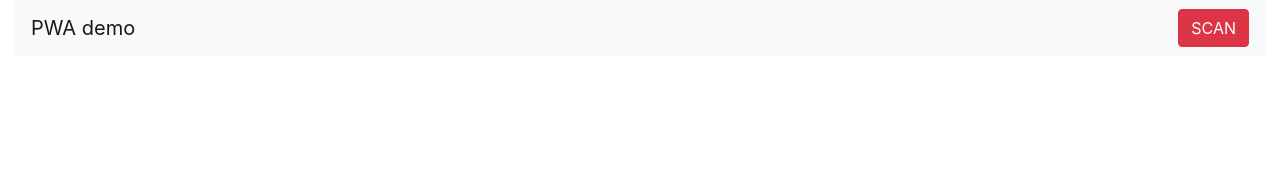
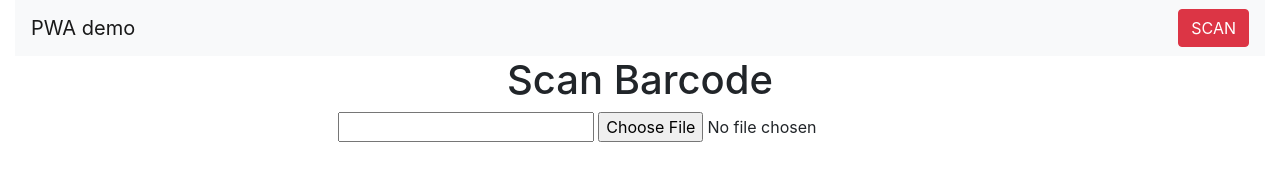
Before and after one commit to TomChoe/qrpwa, a plain HTML site: page index.html in a window 1280 px wide. Drawn offline with Linux system fonts and the light colour scheme.

Commit message:
able to store picture, now adding qr reader

```diff
--- a/index.html
+++ b/index.html
@@ -27,7 +27,14 @@
 		<main id="scanner">
 			<h1>Scan Barcode</h1>
 
-			<input type="file" accept="image/*" capture="environment" id="camera">
+			<input type=text class=qrcode-text>
+			<label class=qrcode-text-btn>
+			  <input type=file
+			         accept="image/*"
+			         capture=environment
+			         onchange="openQRCamera(this);"
+			         tabindex=-1>
+			</label>
 
 <!-- 			<video id="player" autoplay width=100% height=auto></video>
 			<button id="capture">Capture</button>
--- a/scripts/main.js
+++ b/scripts/main.js
@@ -17,7 +17,7 @@ const convertKey = (base64String) => {
   return outputArray;
 };
 
-document.getElementById("scanner").style.display = "none";
+// document.getElementById("scanner").style.display = "none";
 
 document.querySelector('.scan').addEventListener('click', () => {
 	scanner();
@@ -247,26 +247,26 @@ const scanner = () => {
 	  //   });
 }
 
-const picture = document.getElementById('camera');
+// const picture = document.getElementById('camera');
 
-picture.addEventListener('change', (e) => doSomething(e.target.files))
+// picture.addEventListener('change', (e) => doSomething(e.target.files))
 
-const doSomething = (pic) => {
-	console.log('this is the picture being sent ', pic);
+// const doSomething = (pic) => {
+// 	console.log('this is the picture being sent ', pic);
+// }
+
+function openQRCamera(node) {
+  var reader = new FileReader();
+  reader.onload = function() {
+    node.value = "";
+    qrcode.callback = function(res) {
+      if(res instanceof Error) {
+        alert("No QR code found. Please make sure the QR code is within the camera's frame and try again.");
+      } else {
+        node.parentNode.previousElementSibling.value = res;
+      }
+    };
+    qrcode.decode(reader.result);
+  };
+  reader.readAsDataURL(node.files[0]);
 }
-
-// function openQRCamera(node) {
-//   var reader = new FileReader();
-//   reader.onload = function() {
-//     node.value = "";
-//     qrcode.callback = function(res) {
-//       if(res instanceof Error) {
-//         alert("No QR code found. Please make sure the QR code is within the camera's frame and try again.");
-//       } else {
-//         node.parentNode.previousElementSibling.value = res;
-//       }
-//     };
-//     qrcode.decode(reader.result);
-//   };
-//   reader.readAsDataURL(node.files[0]);
-// }
```
